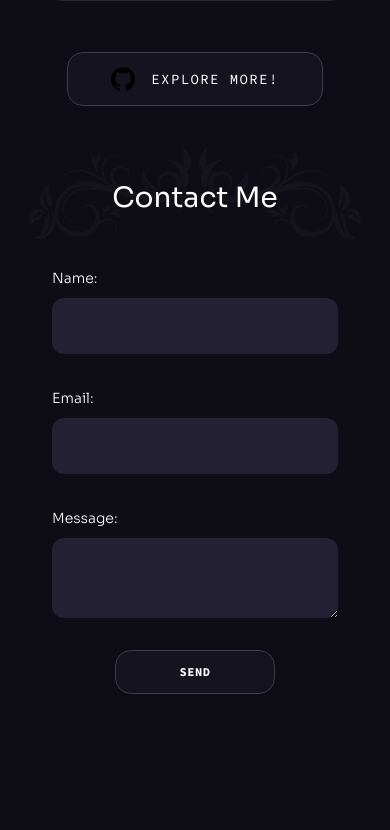
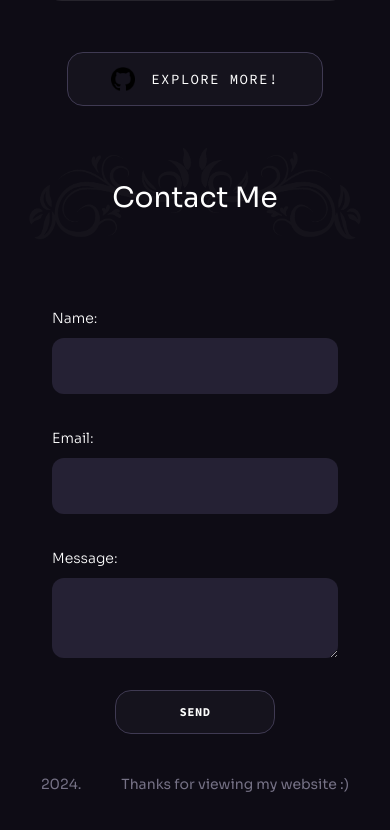
Before and after one commit to TannerR23/tanners-website, a React (Vite) app: page / in a window 390 px wide. Shown: the part 6041-6871 px from the top of the page. Before the commit the page ends 6735 px from the top, so only its background shows below. Built offline with nearby package versions, Linux system fonts and the light colour scheme.

Commit message:
Added footer and adjusted section paddings

```diff
--- a/src/App.jsx
+++ b/src/App.jsx
@@ -1,5 +1,6 @@
 import About from './components/About'
 import Contact from './components/Contact'
+import Footer from './components/Footer'
 import Header from './components/Header'
 import Home from './components/Home'
 import Projects from './components/Projects'
@@ -15,6 +16,7 @@ function App() {
         <Skills />
         <Projects />
         <Contact />
+        <Footer />
       </div>
     </>
   )
--- a/src/components/Contact.jsx
+++ b/src/components/Contact.jsx
@@ -4,15 +4,14 @@ import Button from "./Button";
 
 const Contact = () => {
   return (
-    <Section id="contact">
+    <Section id="contact" className="xs:translate-y-[2.5rem]">
       <div className="container">
         <Title
           title="Contact Me"
-          className="xl:-translate-y-[15rem] xs:translate-y-[2.5rem]"
           includeBanner
         />
         <form
-          className="flex flex-wrap flex-col xl:-translate-y-[15rem]"
+          className="flex flex-wrap flex-col xl:-translate-y-[4.5rem]"
           action="https://api.web3forms.com/submit"
           method="POST"
         >
--- /dev/null
+++ b/src/components/Footer.jsx
@@ -0,0 +1,19 @@
+import Section from "./Section";
+
+const Footer = () => {
+  return (
+    <Section className="!px-0 !py-10">
+      <div
+        className={`hidden absolute top-0 left-7.5 right-7.5 h-0.25 bg-stroke-1 pointer-events-none lg:block xl:left-10 xl:right-10`}
+      />
+      <div className="container flex sm:justify-between justify-center items-center gap-10 max-sm:flex-col xs:mt-10">
+        <p className="caption text-n-4 lg:block">{new Date().getFullYear()}.</p>
+        <p className="caption text-n-4 lg:block">
+          Thanks for viewing my website :)
+        </p>
+      </div>
+    </Section>
+  );
+};
+
+export default Footer;
--- a/src/components/Projects.jsx
+++ b/src/components/Projects.jsx
@@ -8,7 +8,7 @@ import Button from "./Button";
 
 const Projects = () => {
   return (
-    <Section id="projects" className="xl:-translate-y-[10rem]">
+    <Section id="projects">
       <div className="container relative z-2">
         <Title
           title="My Projects"
--- a/src/components/Section.jsx
+++ b/src/components/Section.jsx
@@ -10,7 +10,7 @@ const Section = ({
     <div
       id={id}
       className={`relative
-        ${customPaddings || `py-10 xs:py-0 lg:py-16 xl:py-20`}
+        ${customPaddings || `py-10 xs:py-0 lg:py-16 xl:py-5`}
         ${className || ""}`}
     >
       {children}
--- a/src/components/Skills.jsx
+++ b/src/components/Skills.jsx
@@ -6,7 +6,7 @@ const Skills = () => {
   return (
     <Section
       id="skills"
-      className="xl:-translate-y-[5rem] between-md-sm:-translate-y-[2.5rem]"
+      className="between-md-sm:-translate-y-[2.5rem]"
     >
       <div className="container">
         <Title title="My Skills" className="xs:mt-[5rem]" includeBanner />
```
